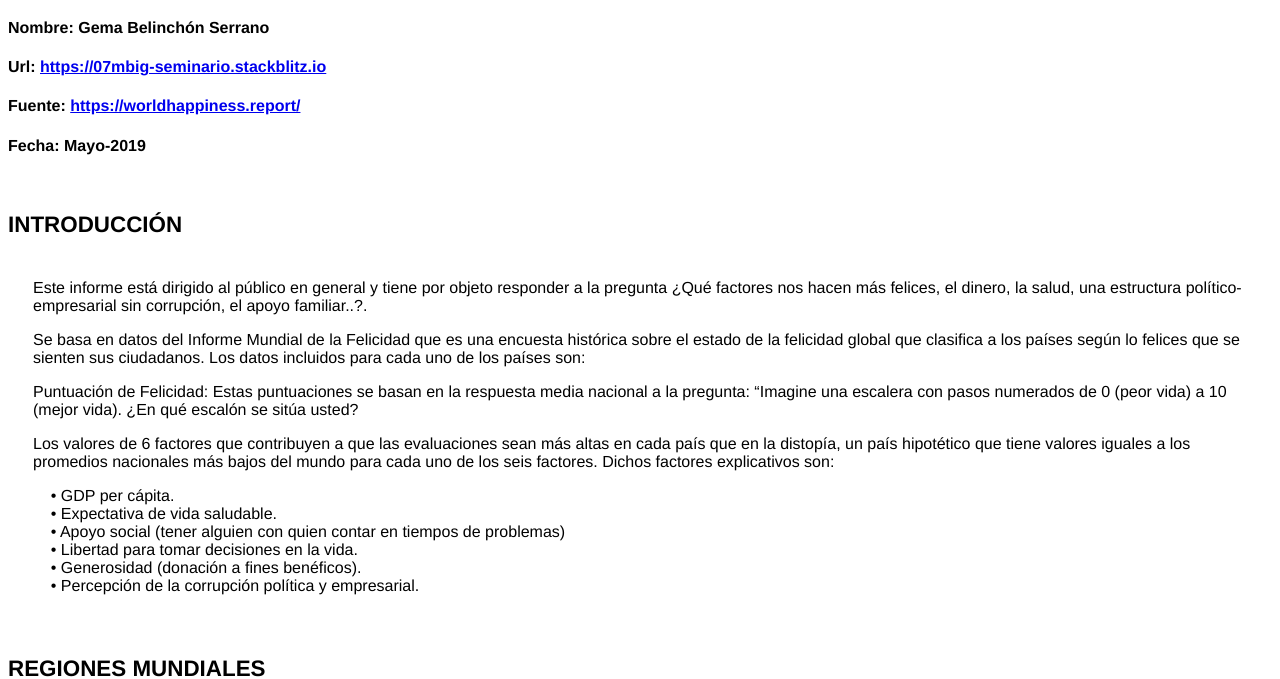
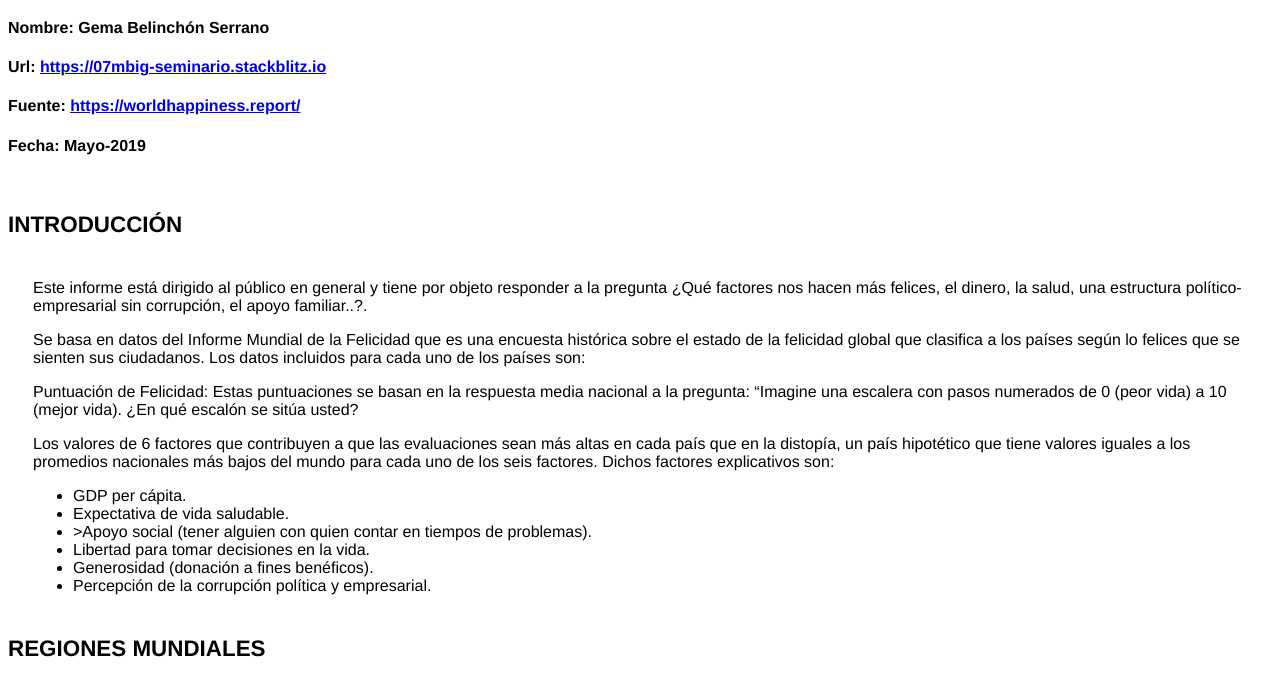
Before and after one commit to GemaBelinchon/Seminario, a website: page index.html in a window 1280 px wide. Shown: the part 134-813 px from the top of the page. Drawn offline with nearby package versions, Linux system fonts and the light colour scheme.

Commit message:
1 file modified

```diff
--- a/index.html
+++ b/index.html
@@ -58,24 +58,18 @@
     <div class="summary">
         <h2 class="text-title">Introducción</h2>
         <div class="text">
-<p>Este informe está dirigido al público en general y tiene por objeto responder a la pregunta ¿Qué factores nos hacen más felices, el dinero, la salud, una estructura político-empresarial sin corrupción, el  apoyo familiar..?.</p>
-<p>Se basa en datos del Informe Mundial de la Felicidad que es una encuesta histórica sobre el estado de la felicidad global que clasifica a los países según lo felices que se sienten sus ciudadanos. Los datos incluidos para cada uno de los países son:</p>
-<p>Puntuación de Felicidad: Estas puntuaciones se basan en la respuesta media nacional a la pregunta: “Imagine una escalera con pasos numerados de 0 (peor vida) a 10 (mejor vida). ¿En qué escalón se sitúa usted?</p>
-<p>Los valores de 6 factores que contribuyen a que las evaluaciones sean más altas en cada país que en la distopía, un país hipotético que tiene valores iguales a los promedios nacionales más bajos del mundo para cada uno de los seis factores. Dichos factores explicativos son: </p>
-&nbsp&nbsp&nbsp •	GDP per cápita.
-<br>
-&nbsp&nbsp&nbsp •	Expectativa de vida saludable.
-<br>
-&nbsp&nbsp&nbsp •	Apoyo social (tener alguien con quien contar en tiempos de problemas)
-<br>
-&nbsp&nbsp&nbsp •	Libertad para tomar decisiones en la vida.
-<br>
-&nbsp&nbsp&nbsp •	Generosidad (donación a fines benéficos).
-<br>
-&nbsp&nbsp&nbsp •	Percepción de la corrupción política y empresarial.
-            </br>
-            </br>
-            </br>
+          <p>Este informe está dirigido al público en general y tiene por objeto responder a la pregunta ¿Qué factores nos hacen más felices, el dinero, la salud, una estructura político-empresarial sin corrupción, el  apoyo familiar..?.</p>
+          <p>Se basa en datos del Informe Mundial de la Felicidad que es una encuesta histórica sobre el estado de la felicidad global que clasifica a los países según lo felices que se sienten sus ciudadanos. Los datos incluidos para cada uno de los países son:</p>
+          <p>Puntuación de Felicidad: Estas puntuaciones se basan en la respuesta media nacional a la pregunta: “Imagine una escalera con pasos numerados de 0 (peor vida) a 10 (mejor vida). ¿En qué escalón se sitúa usted?</p>
+          <p>Los valores de 6 factores que contribuyen a que las evaluaciones sean más altas en cada país que en la distopía, un país hipotético que tiene valores iguales a los promedios nacionales más bajos del mundo para cada uno de los seis factores. Dichos factores explicativos son: </p>
+          <ul>
+            <li>GDP per cápita.</li>
+            <li>Expectativa de vida saludable.</li>
+            <li>>Apoyo social (tener alguien con quien contar en tiempos de problemas).</li>
+            <li>Libertad para tomar decisiones en la vida.</li>
+            <li>Generosidad (donación a fines benéficos).</li>
+            <li>Percepción de la corrupción política y empresarial.</li>
+          </ul>
         </div>
     </div>
 
```
